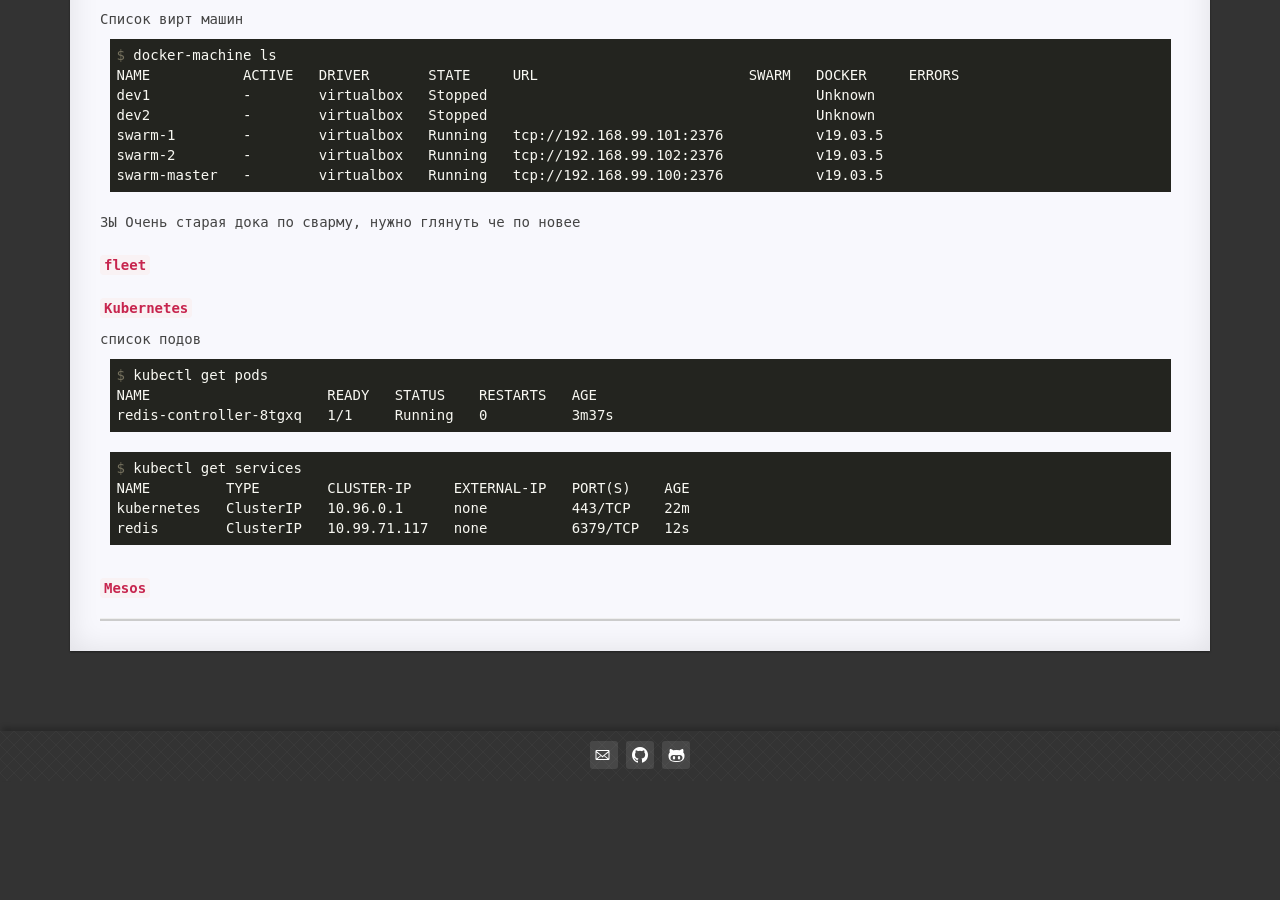
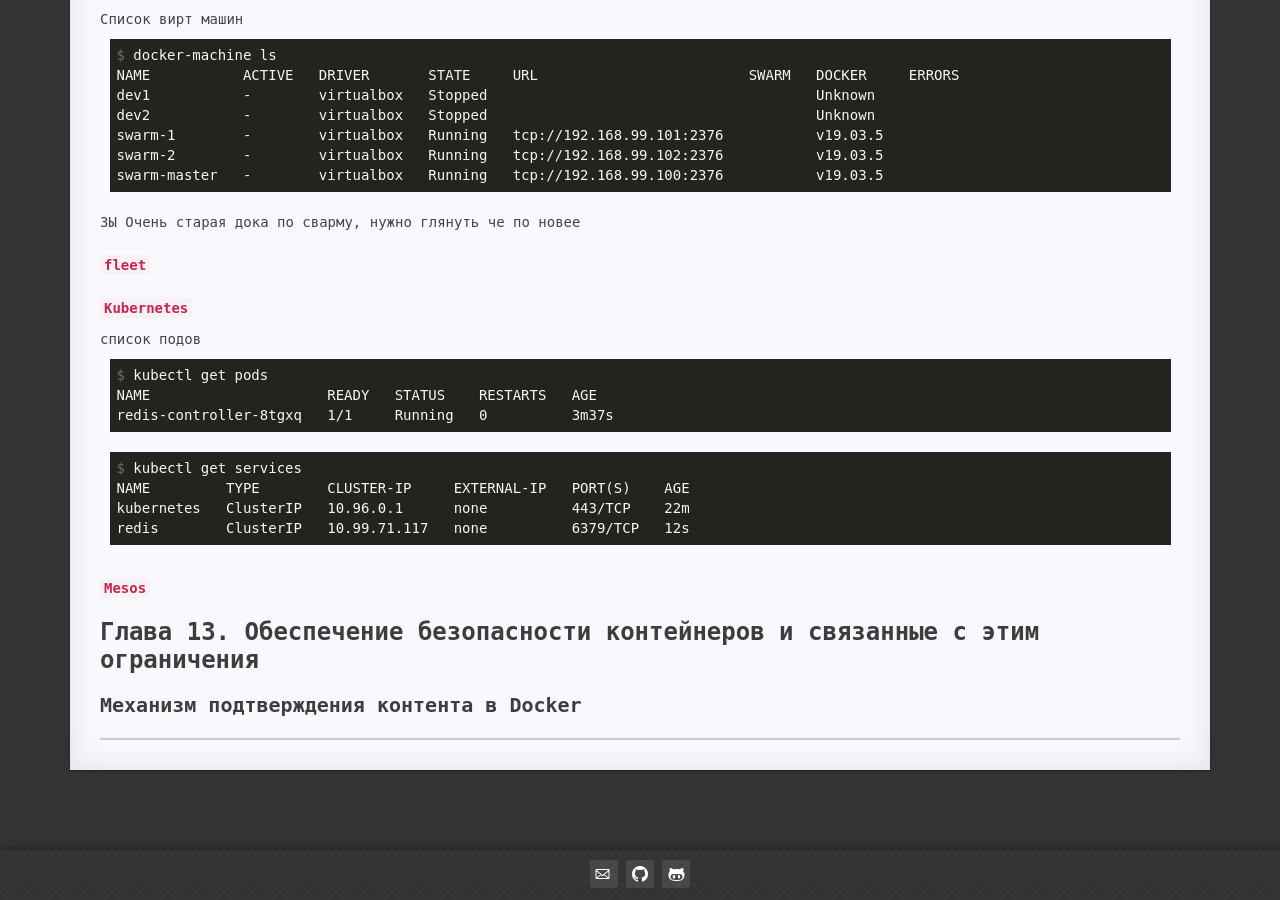
Before and after one commit to Avis20/avis20.github.io, a Jekyll site: the page built from _posts/2019-07-03-linux-dockerbook.md, in a window 1280 px wide and 900 px high, scrolled down 16503 px. Built offline with Jekyll 4.4.1, drawn with Linux system fonts in a browser that asks for light colours; before the commit the page ends 17284 px from its top, so only the background shows below that.

```diff
--- a/_posts/2019-07-03-linux-dockerbook.md
+++ b/_posts/2019-07-03-linux-dockerbook.md
@@ -924,3 +924,7 @@ redis        ClusterIP   10.99.71.117   none          6379/TCP   12s
 </code></pre>
 
 ## `Mesos`
+
+# Глава 13. Обеспечение безопасности контейнеров и связанные с этим ограничения
+
+## Механизм подтверждения контента в  Docker
```
Also changed, not shown: _posts/2019-07-04-linux-docker.md (+6 -0 lines), pages/2books.md (+4 -1 lines).
